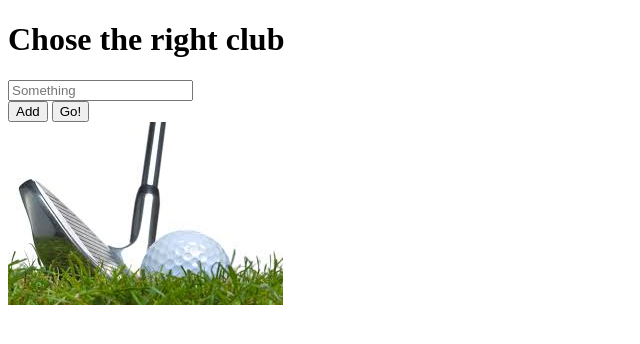
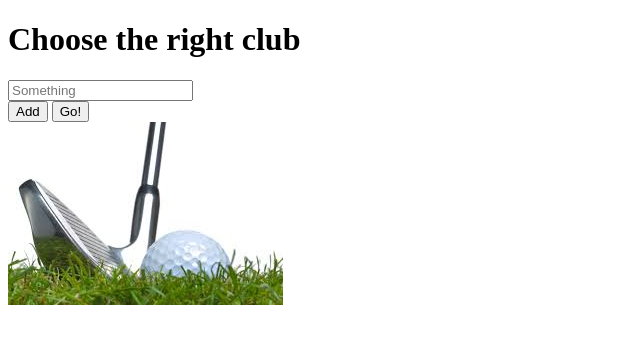
Before and after one commit to Ohzzy/Golf, a plain HTML site: page Index.html in a window 1280 px wide. Shown: the whole page, without its empty margins (0-640 px from the left). Drawn offline with Linux system fonts and the light colour scheme.

Commit message:
small bugfix

```diff
--- a/Index.html
+++ b/Index.html
@@ -4,7 +4,7 @@
     <meta charset="utf-8">
     <title>Choose the right club</title>
   <body>
-    <h1>Chose the right club</h1>
+    <h1>Choose the right club</h1>
     <div>
       <div>
         <input placeholder="Something"></input>
```
